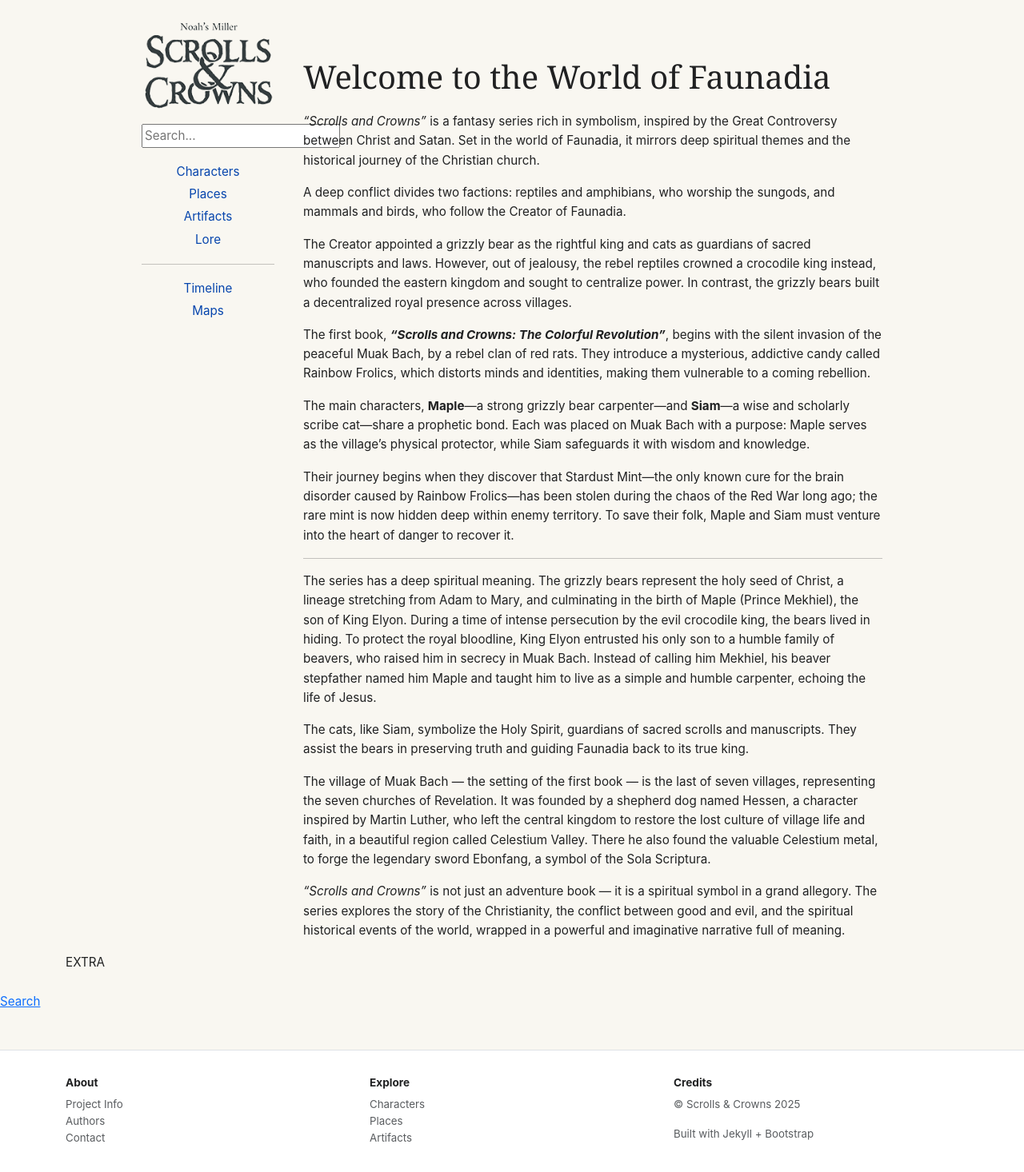
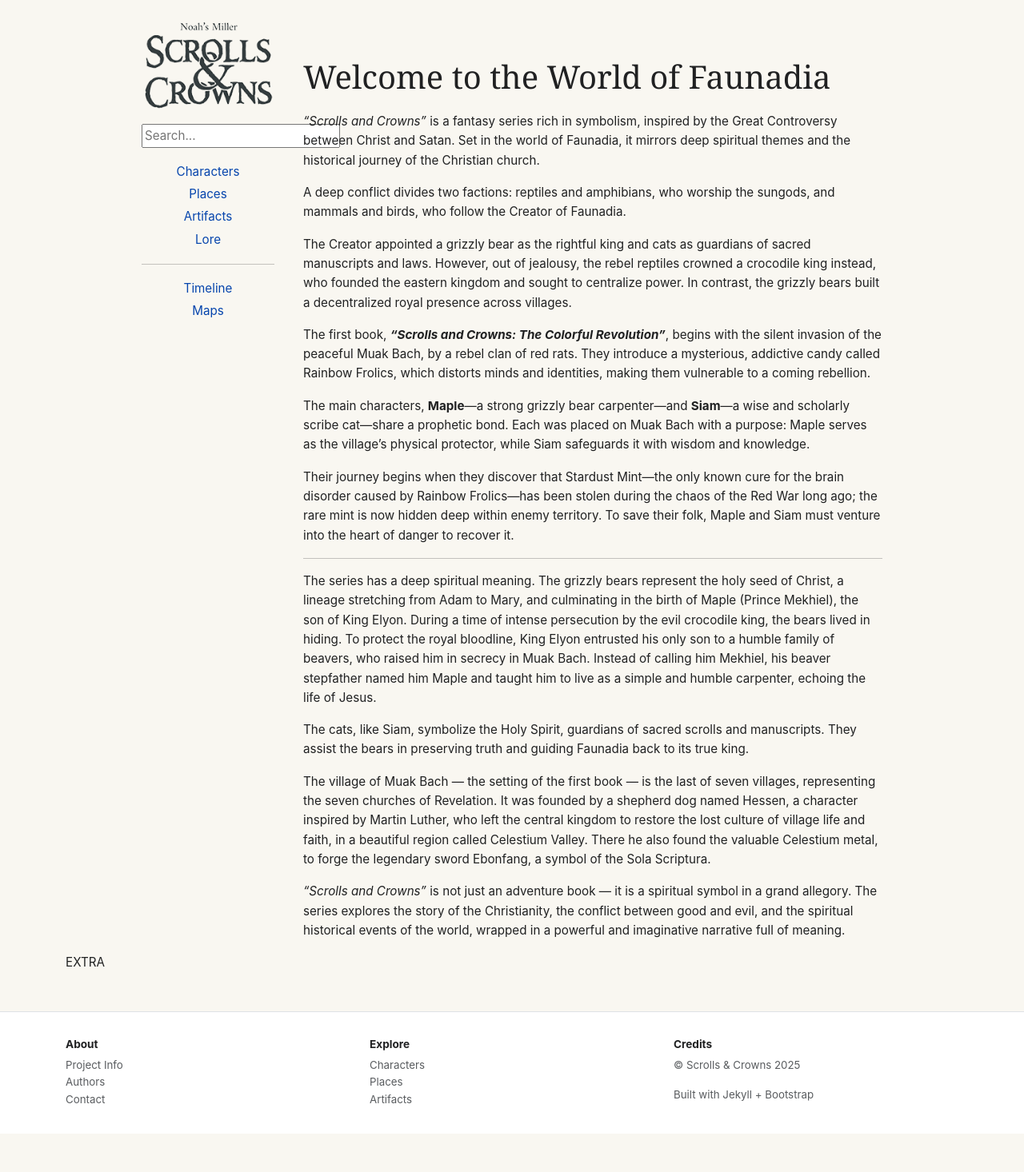
Before and after one commit to scrollsandcrowns/Wiki, a Jekyll site: the page built from index.html, in a window 1280 px wide. Shown: the whole page at 80% size. Built offline with Jekyll 4.4.1, drawn with Linux system fonts in a browser that asks for light colours; after the commit the page ends 1418 px from its top, so only the background shows below that.

Commit message:
Update default.html

```diff
--- a/_layouts/default.html
+++ b/_layouts/default.html
@@ -26,8 +26,6 @@
     </div>
   </div>
 
-  <a href="{{ '/search/' | relative_url }}">Search</a>
-
   {% include footer.html %}
 
   <script src="https://cdn.jsdelivr.net/npm/bootstrap@5.3.2/dist/js/bootstrap.bundle.min.js"></script>
```
